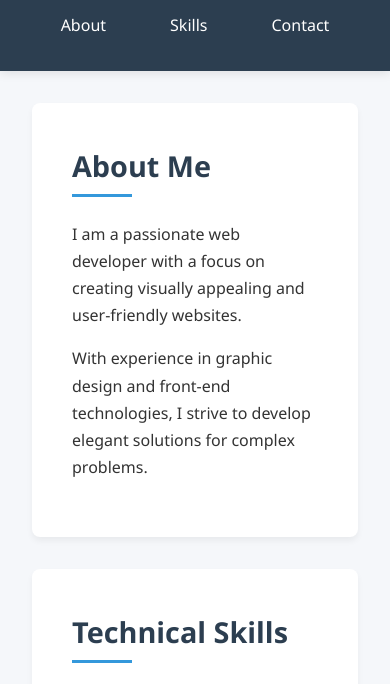
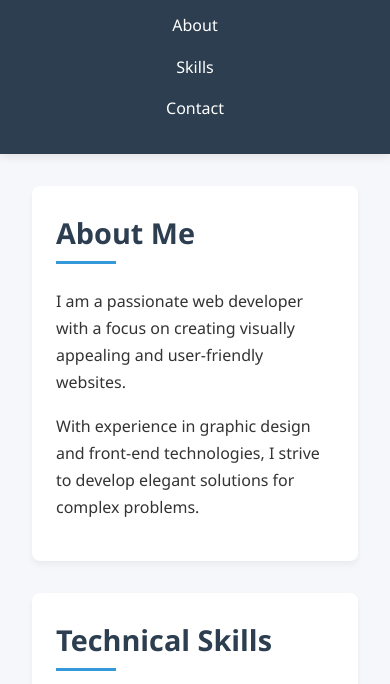
Before and after one commit to PethoTavares/exam_PedroTavares, a plain HTML site: page index.html in a window 390 px wide. Shown: the part 99-783 px from the top of the page. Drawn offline with Linux system fonts and the light colour scheme.

Commit message:
Add responsive design to style.css

```diff
--- a/style.css
+++ b/style.css
@@ -1,4 +1,4 @@
-/* ===== CSS Reset & Base Styles ===== */
+/*  CSS Reset & Base Styles  */
 * {
     margin: 0;
     padding: 0;
@@ -12,7 +12,7 @@ body {
     background-color: #f5f7fa;
 }
 
-/* ===== Color Scheme ===== */
+/*  Color Scheme  */
 :root {
     --primary: #2c3e50;
     --secondary: #3498db;
@@ -23,7 +23,7 @@ body {
     --text-light: #7f8c8d;
 }
 
-/* ===== Header Styles ===== */
+/*  Header Styles  */
 header {
     background-color: var(--primary);
     color: white;
@@ -38,7 +38,7 @@ header h1 {
     letter-spacing: 1px;
 }
 
-/* ===== Navigation Styles ===== */
+/*  Navigation Styles  */
 nav {
     margin-top: 1rem;
 }
@@ -64,7 +64,7 @@ nav a:hover {
     transform: translateY(-2px);
 }
 
-/* ===== Main Content Styles ===== */
+/*  Main Content Styles  */
 main {
     max-width: 1200px;
     margin: 2rem auto;
@@ -97,14 +97,14 @@ h2::after {
     background-color: var(--secondary);
 }
 
-/* ===== About Section Styles ===== */
+/*  About Section Styles  */
 #about p {
     margin-bottom: 1rem;
     color: var(--text);
     line-height: 1.7;
 }
 
-/* ===== Skills Section Styles ===== */
+/*  Skills Section Styles  */
 #skills ul {
     display: grid;
     grid-template-columns: repeat(auto-fit, minmax(200px, 1fr));
@@ -128,7 +128,7 @@ h2::after {
     box-shadow: 0 5px 15px rgba(0, 0, 0, 0.1);
 }
 
-/* ===== Contact Section Styles ===== */
+/*  Contact Section Styles  */
 #contact form {
     display: grid;
     gap: 1.5rem;
@@ -194,7 +194,7 @@ button[type="reset"]:hover {
     background-color: #bdc3c7;
 }
 
-/* ===== Footer Styles ===== */
+/*  Footer Styles  */
 footer {
     background-color: var(--primary);
     color: white;
@@ -202,3 +202,19 @@ footer {
     padding: 1.5rem 0;
     margin-top: 3rem;
 }
+
+/*  Responsive Design  */
+@media (max-width: 768px) {
+    nav ul {
+        flex-direction: column;
+        gap: 1rem;
+    }
+
+    section {
+        padding: 1.5rem;
+    }
+
+    #skills ul {
+        grid-template-columns: 1fr;
+    }
+}
```
